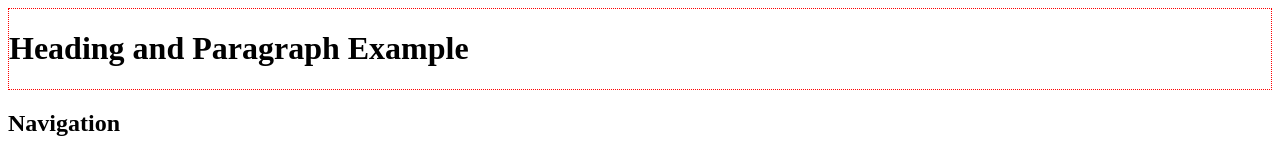
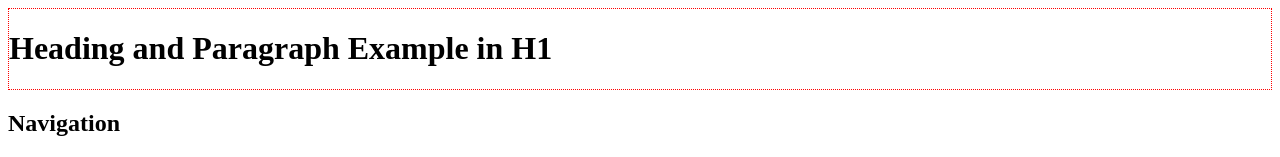
Before and after one commit to Kalebsterrarium/plants.github.io, a plain HTML site: page childPages/Headings and Paragraph.html in a window 1280 px wide. Shown: the top 157 px of the page. Drawn offline with Linux system fonts and the light colour scheme.

Commit message:
Update Headings and Paragraph.html

```diff
--- a/childPages/Headings and Paragraph.html
+++ b/childPages/Headings and Paragraph.html
@@ -14,7 +14,7 @@
 
   <body>
 
-    <div><header><h1>Heading and Paragraph Example</h1></header></div>
+    <div><header><h1>Heading and Paragraph Example in H1</h1></header></div>
         <nav><h1>Navigation</h1></nav>
         <aside><p>This is the aside space.</p></aside>
         <section>
```
